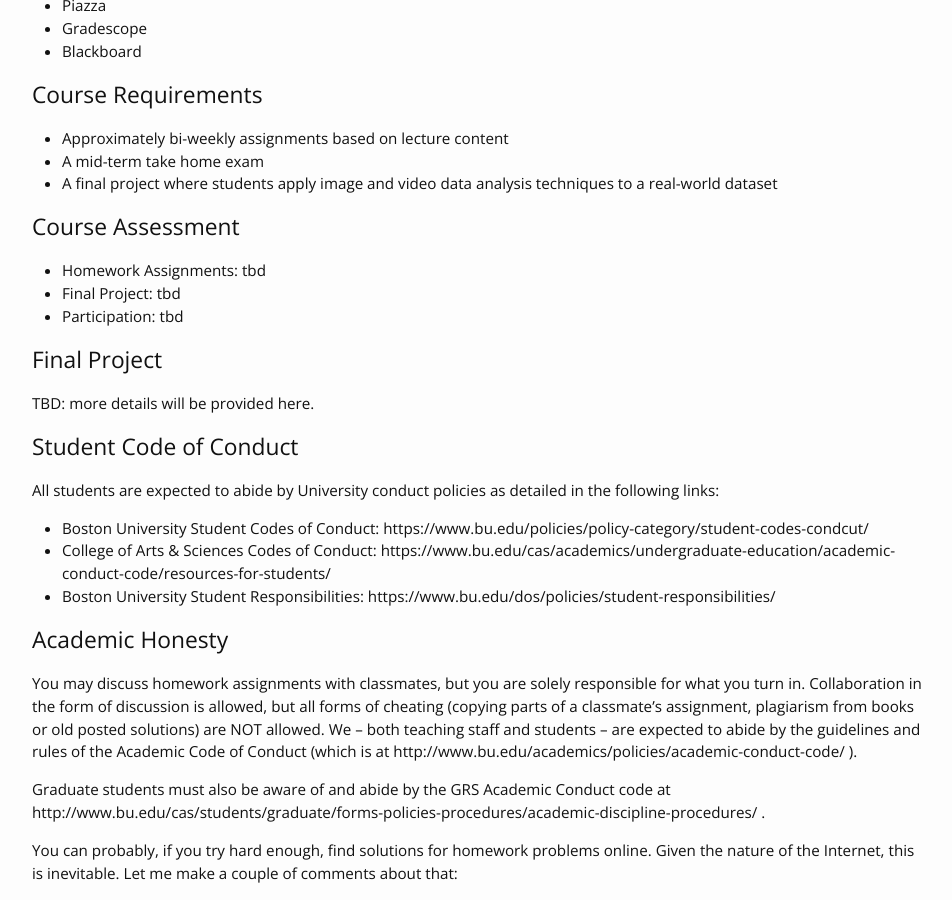
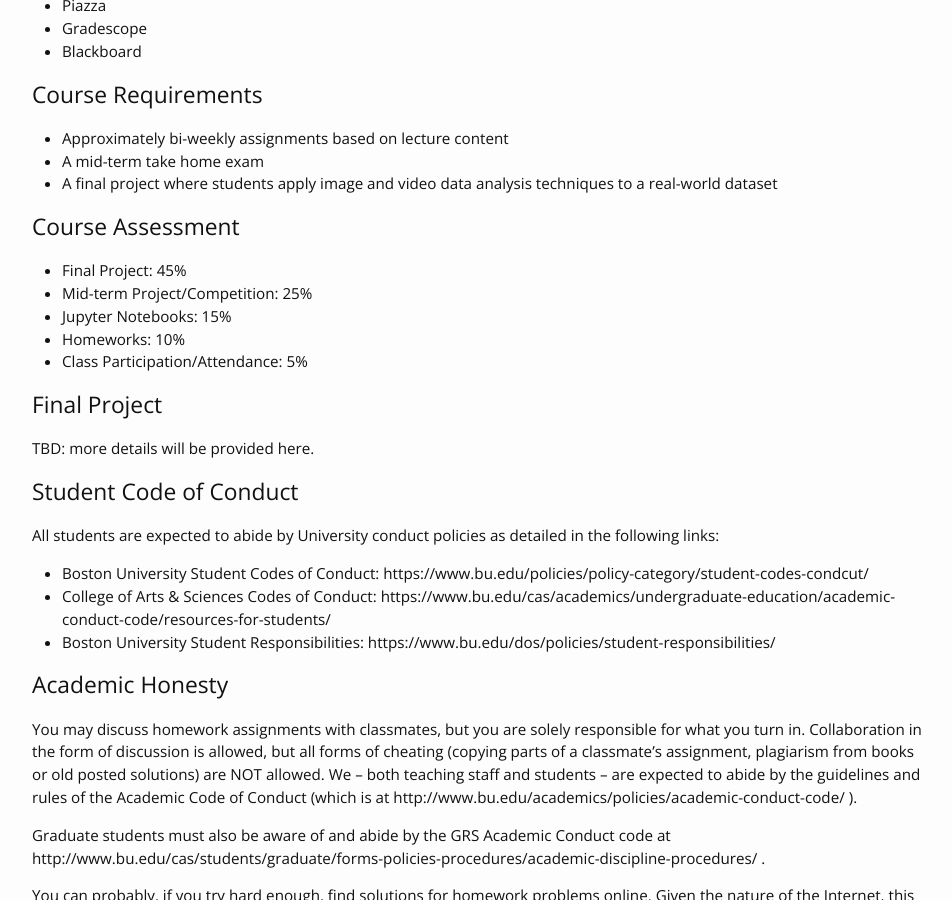
Before and after one commit to DL4DS/sp2025, a Jekyll site: the page built from index.md, in a window 1280 px wide and 900 px high, scrolled down 2264 px. Shown: the whole window, without its empty margins (163-1115 px from the left). Built offline with Jekyll 4.4.1, drawn with Linux system fonts in a browser that asks for light colours; nearby versions of some CDN libraries.

Commit message:
added course assessment

```diff
--- a/index.md
+++ b/index.md
@@ -77,9 +77,13 @@ To be added.
 - A final project where students apply image and video data analysis techniques to a real-world dataset
 
 ## Course Assessment
-- Homework Assignments: tbd
-- Final Project: tbd
-- Participation: tbd
+
+- Final Project: 45%
+- Mid-term Project/Competition: 25%
+- Jupyter Notebooks: 15%
+- Homeworks: 10%
+- Class Participation/Attendance: 5%
+
 
 ## Final Project
 TBD: more details will be provided here.
```
